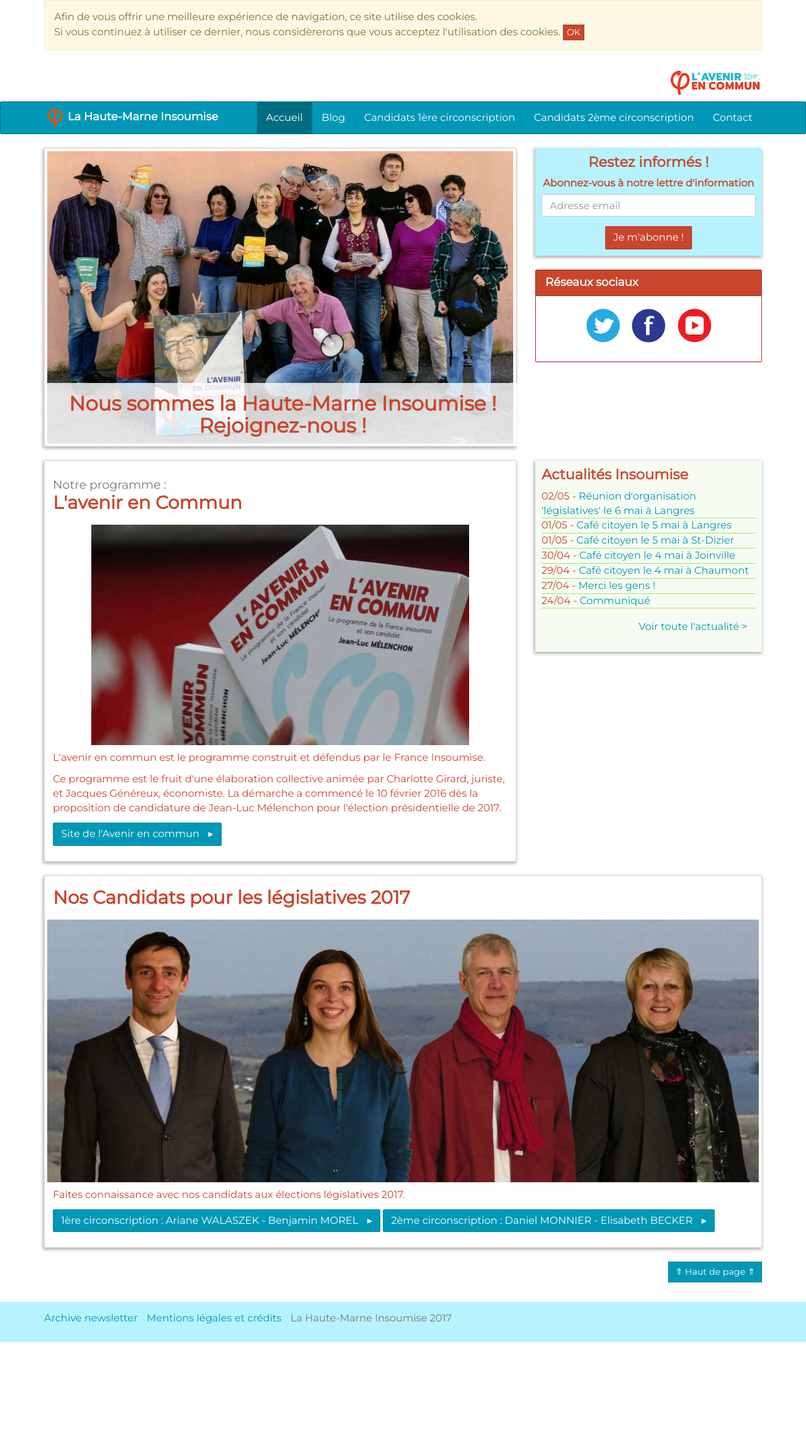
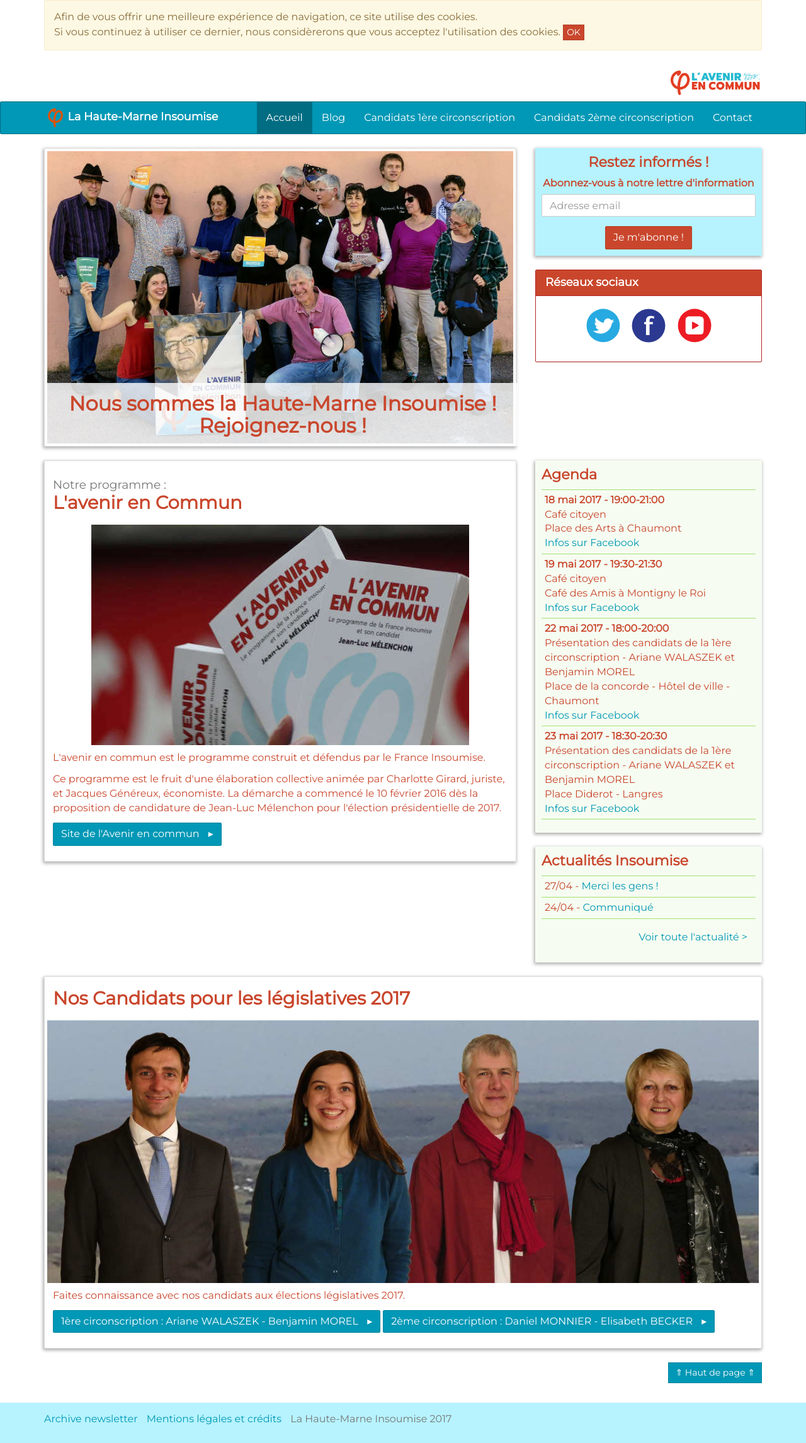
Before and after one commit to HauteMarneInsoumise/HauteMarneInsoumise.github.io, a Jekyll site: the page built from pages/index.html, in a window 1280 px wide. Shown: the whole page at 63% size. Built offline with Jekyll 4.4.1, drawn with Linux system fonts in a browser that asks for light colours; before the commit the page ends 2131 px from its top, so only the background shows below that.

Commit message:
including an agenda now !

```diff
--- a/_config.yml
+++ b/_config.yml
@@ -19,6 +19,11 @@
 youtube_channel: UCZt8bymtSIzYl5r0ma7P-8A
 
 google_analytics: UA-96117581-1
+
+# agenda
+collections:
+  agenda:
+    output: false
 
 # default setup
 
@@ -46,6 +51,7 @@
       layout: post
       author: La rédaction
       pinned: false
+
 
 excerpt_separator: "<!--more-->"
 
--- a/_includes/_myDate.html
+++ b/_includes/_myDate.html
@@ -39,4 +39,4 @@
   {% assign display = display | append: time %}
 {% endif %}
 
-le {{ display | strip_newlines }}
+{{ display | strip_newlines }}
--- /dev/null
+++ b/_includes/agenda.html
@@ -0,0 +1,61 @@
+{% comment %}
+generates an array containing publishable events
+an event is published six hour after its end
+{% endcomment %}
+
+{% assign agenda = site.agenda %}
+{% assign oneDayTS = 60 | times: 60 | times: 6 %}
+{% assign validDates = "" | split:"/" %}
+
+{% comment %}
+Adding a "| plus: 0" filter ensures that returned value is a fixnum
+Otherwise it is returned as a string
+{% endcomment %}
+{% assign currentTime = site.time | date:"%s" | plus: 0 %}
+
+{% for date in agenda %}
+  {% if date.end %}
+    {% assign dateTS = date.end | date:"%s" | plus: 0 %}
+    {% assign maxPrintDate = dateTS %}
+  {% else %}
+    {% assign dateTS = date.start | date:"%s" %}
+    {% assign maxPrintDate = dateTS | plus: oneDayTS %}
+  {% endif %}
+
+  {% comment %}
+  filtering events and adding valide ones to "validDates" array
+  {% endcomment %}
+  {% if maxPrintDate > currentTime %}
+    {% assign validDates = validDates | push: date %}
+  {% endif %}
+{% endfor %}
+
+<div class="box box-blog">
+  <div class="caption">
+    <h2>Agenda</h2>
+  </div>
+  {% if validDates.size > 0 %}
+    <ul class="list-unstyled">
+      {% for event in validDates %}
+        {% if event.end %}
+          {% capture dateString %}{{ event.start | date: "%H:%M" %}}-{{ event.end | date: "%H:%M" %}}{% endcapture %}
+        {% else %}
+          {% capture dateString %}{{ event.start | date: "%H:%M" %}}{% endcapture %}
+        {% endif %}
+
+        <li>
+          <strong>{% include _myDate.html date=event.date %} - {{ dateString }}</strong><br>
+          <span class="">{{ event.title }}</span>
+          <br>{{ event.address }}
+
+          {% if event.facebookEvent %}<br><a href="{{ event.facebookEvent }}">Infos sur Facebook</a>{% endif %}
+        </li>
+      {% endfor %}
+    </ul>
+  {% else %}
+    <p>Pas d’évènements annoncés sur le site ? C'est certainement un oubli de notre webmaster ;-)</p>
+    <p>Retrouvez également notre agenda sur
+    <a href="https://www.facebook.com/{{ site.facebook_username }}" title="Retrouvez {{ site.facebook_username }} sur Facebook">notre page Facebook</a></p>
+    <a class="btn btn-social btn-facebook" href="https://www.facebook.com/{{ site.facebook_username }}" title="Retrouvez {{ site.facebook_username }} sur Facebook"><span class="hidden-xs">Facebook</span></a>
+  {% endif %}
+</div>
--- a/_layouts/default.html
+++ b/_layouts/default.html
@@ -23,5 +23,5 @@
     <script src="{{ site.baseurl }}/bower_components/bootstrap-sass/assets/javascripts/bootstrap.min.js"></script>
     <script src="{{ site.baseurl }}/js/script.js"></script>
   </body>
-
+<!-- generation date : {{ site.time | date_to_rfc822}} -->
 </html>
--- a/_layouts/post.html
+++ b/_layouts/post.html
@@ -7,7 +7,9 @@
   <div class="row post" itemscope itemtype="http://schema.org/BlogPosting">
     <div class="col-md-12">
         <header class="post-header">
-          <h1 class="post-title" itemprop="name headline">{{ page.title | escape }}</h1>
+          <h1 class="post-title" itemprop="name headline">
+            <a href="{{ site.baseurl }}/blog/">Blog</a> &gt;&gt;
+          {{ page.title | escape }}</h1>
           <p class="post-meta"><em><time datetime="{{ page.date | date_to_xmlschema }}" itemprop="datePublished">{% include _myDate.html date=page.date %}</time>{% if page.author %} par <span itemprop="author" itemscope itemtype="http://schema.org/Person"><span itemprop="name">{{ page.author }}</span></span>{% endif %}</em></p>
         </header>
     </div>
--- a/agenda/_posts/2017-04-29-cafe-citoyen-chaumont.md
+++ /dev/null
@@ -1,13 +0,0 @@
----
-title:  "Café citoyen le 4 mai à Chaumont"
-date:   2017-04-29 14:53:19 +0100
-img: cafe-citoyen-standard.gif
-pinned: false
-
----
-
-Venez à notre rencontre, lors de nos Cafés Citoyens pour partager une discussion sur l'Avenir en Commun notre programme pour les législatives.
-<!--more-->
-Nous vous attendons donc le **Jeudi 4 Mai au Khédive Café à Chaumont à partir de 19h00**.
-
-L'équipe de la Haute-Marne Insoumise
--- a/agenda/_posts/2017-04-30-cafe-citoyen-joinville.md
+++ /dev/null
@@ -1,13 +0,0 @@
----
-title:  "Café citoyen le 4 mai à Joinville"
-date:   2017-04-30 14:53:19 +0100
-img: bandeau législatives circo52-2.gif
-pinned: false
-
----
-
-Militant.e.s et sympathisant.e.s de la France insoumise, venez vous lancer dans les élections législatives.
-<!--more-->
-Nous n'avons pas réussi à pousser Jean-Luc Mélenchon jusqu'à la victoire à cette élection présidentielle présidentielle. Mais la Hauteur de son score est un formidable tremplin pour une majorité insoumise à l'Assemblée nationale !
-
-Nous vous attendons donc le **Jeudi 4 Mai l'Hôtel du Nord à Joinville à partir de 18h30**.
--- a/agenda/_posts/2017-04-30-cafe-citoyen-st-dizier.md
+++ /dev/null
@@ -1,12 +0,0 @@
----
-title:  "Café citoyen le 5 mai à St-Dizier"
-date:   2017-04-31 14:53:19 +0100
-img: bandeau législatives circo52-2.gif
-pinned: false
----
-
-Militant.e.s et sympathisant.e.s de la France insoumise, venez vous lancer dans les élections législatives.
-<!--more-->
-Nous n'avons pas réussi à pousser Jean-Luc Mélenchon jusqu'à la victoire à cette élection présidentielle présidentielle. Mais la Hauteur de son score est un formidable tremplin pour une majorité insoumise à l'Assemblée nationale !
-
-Nous vous attendons donc le **Vendredi 5 Mai à Espace 2020 (couronne de Gigny) à St-Dizier à partir de 18h00**.
--- a/agenda/_posts/2017-05-01-cafe-citoyen-langres.md
+++ /dev/null
@@ -1,12 +0,0 @@
----
-title:  "Café citoyen le 5 mai à Langres"
-date:   2017-05-01 14:53:19 +0100
-img: cafe-citoyen-standard.gif
-pinned: false
----
-
-Venez à notre rencontre, lors de nos Cafés Citoyens pour partager une discussion sur l'Avenir en Commun notre programme pour les législatives.
-<!--more-->
-Nous vous attendons donc le **Vendredi 5 Mai au bar Le Balto à Langres, à partir de 19h30**.
-
-L'équipe de la Haute-Marne Insoumise
--- a/agenda/_posts/2017-05-02-reunion-organisation-legislatives.md
+++ /dev/null
@@ -1,10 +0,0 @@
----
-title:  "Réunion d'organisation 'législatives' le 6 mai à Langres"
-date:   2017-05-02 14:53:19 +0100
-img: insoumis-bologne.jpg
-pinned: false
----
-
-Si vous souhaitez vous impliquer dans la campagne des législatives, la Haute-Marne Insoumise 1ère circonscription tiendra une réunion d'organisation le 6 mai à Langres, de 15h à 19h.
-
-Renseignements : insoumis52@gmail.com
--- a/css/main.scss
+++ b/css/main.scss
@@ -1059,8 +1059,13 @@
   background: lighten( $brand-info, 60% );
   text-align: left;
 
+  ul{
+    border-top: 1px solid lighten($brand-info, 30%);
+  }
+
   li{
     border-bottom: 1px solid lighten($brand-info, 30%);
+    padding: 5px;
   }
 }
 
--- a/pages/index.html
+++ b/pages/index.html
@@ -7,7 +7,6 @@
 {% comment %}{% include utils/responsive-classes.html %}{% endcomment %}
 
     <div class="container">
-
       <div class="row">
         <div class="col-sm-8">
           <figure class="thumbnail presentor">
@@ -41,8 +40,12 @@
               <p><a class="btn btn-primary" href="https://avenirencommun.fr/" role="button">Site de l'Avenir en commun <span class="more-arrow">&rtrif;</span></a></p>
             </div>
           </figure>
+        </div>
 
+        <div class="col-sm-4">
+          {% include agenda.html %}
         </div>
+
         <div class="col-sm-4">
           <div class="box box-blog">
             <div class="caption">
@@ -50,13 +53,17 @@
             </div>
             <ul class="list-unstyled">
             {% for post in site.posts %}
-            <li>{{ post.date |date: "%d/%m" }} - <a href="{{ site.baseurl }}{{ post.url }}">{{ post.title }}</a></li>
+              {% if post.categories contains "agenda"  %}
+              {% comment %}Do nothing{% endcomment %}
+              {% else %}
+               <li>{{ post.date |date: "%d/%m" }} - <a href="{{ site.baseurl }}{{ post.url }}">{{ post.title }}</a></li>
+              {% endif %}
             {% endfor %}
             </ul>
             <p class="text-right"><a class="btn" href="{{ site.baseurl }}/blog/">Voir toute l'actualité &gt;</a></p>
-
           </div>
         </div>
+
       </div>
 
       <div class="row">
```
Also changed, not shown: _agenda/2017-05-18-cafe-chaumont.md (added, +7 -0 lines), _agenda/2017-05-19-cafe-montigny.md (added, +7 -0 lines), _agenda/2017-05-22-presentation-candidats-chaumont.md (added, +7 -0 lines), _agenda/2017-05-23-presentation-candidats-langres.md (added, +7 -0 lines), img/news/2017-05-17-caravane-insoumise-st-dizier.jpg (added).
